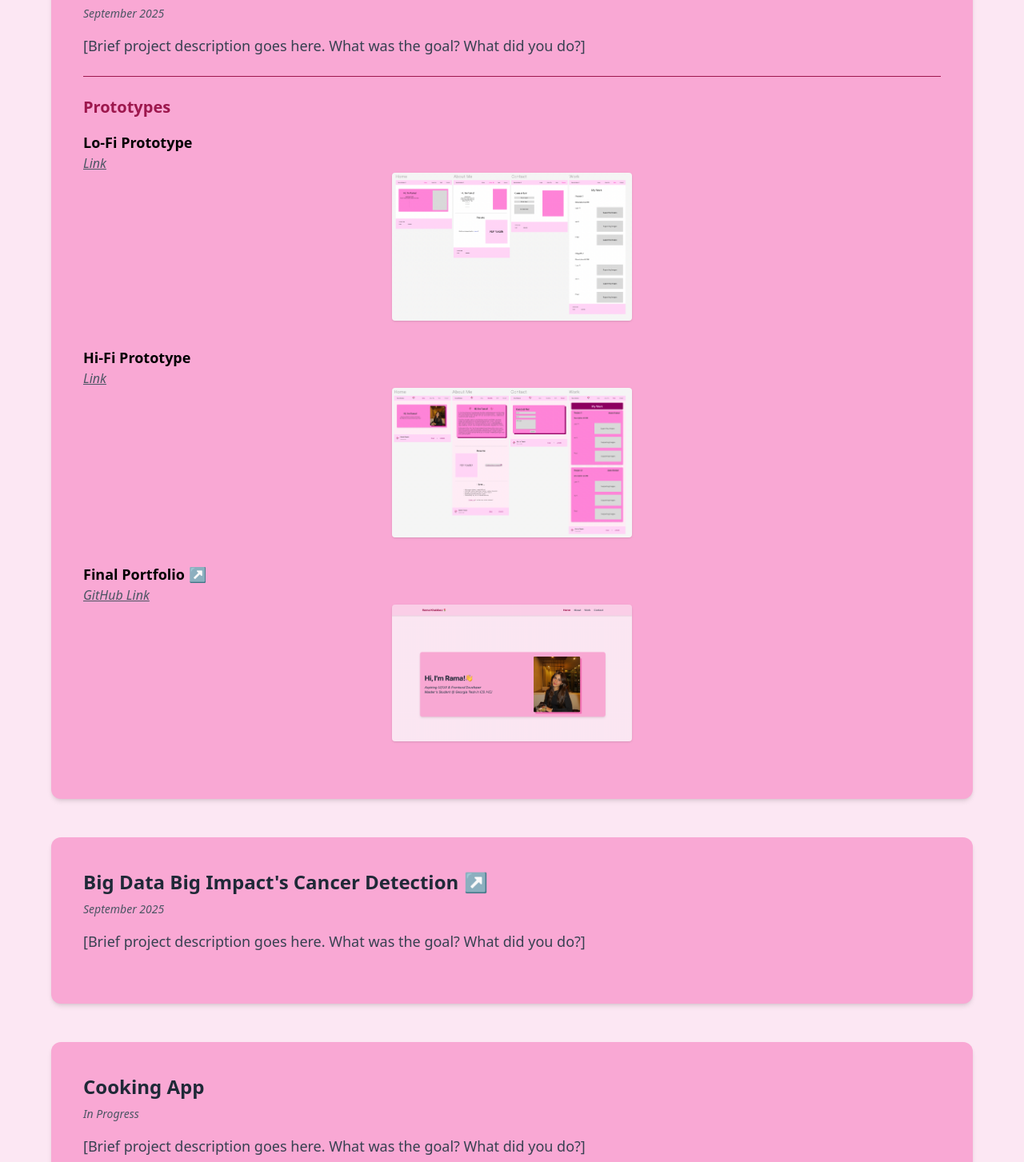
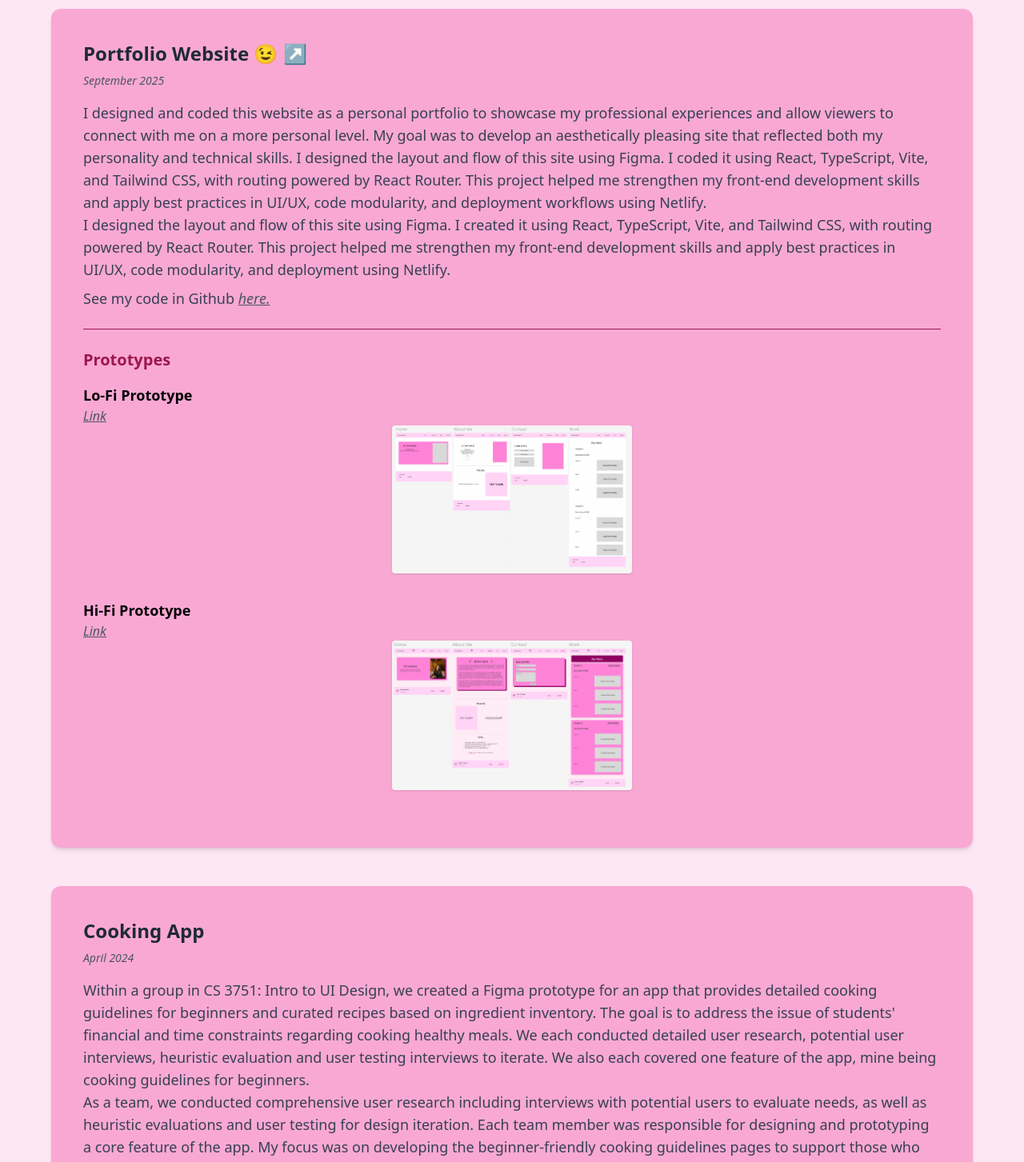
Before and after one commit to ramakhabbaz/portfolio, a React (Vite) app: page /work in a window 1280 px wide. Shown: the part 1160-2613 px from the top of the page at 80% size. Built offline with nearby package versions, Linux system fonts and the light colour scheme.

Commit message:
Finishing up project descriptions

```diff
--- a/src/pages/Work.tsx
+++ b/src/pages/Work.tsx
@@ -28,8 +28,13 @@ export default function Work() {
           </h2>
           <p className="text-sm text-gray-600 italic mb-4">In Progress</p>
           <p className="text-lg text-gray-700 mb-6">
-            [Brief project description goes here. What was the goal? What did
-            you do?]
+            At age 16, I was diagnosed with ulcerative colitis. After years of
+            struggling with symptoms and feeling alone, I realized an app could
+            aid those with gut health issues. The prototype of my app includes
+            features to track healthy habits, learn more about gut health,
+            journal daily about side effects, find recipes, and socialize with
+            others. The final app is still in progress. Read on to see the
+            development of my prototypes in Figma.
           </p>
 
           <hr className="border-pink-800 mb-6" />
@@ -114,12 +119,42 @@ export default function Work() {
         {/* Project Card Portfolio Website */}
         <div className="bg-pink-300 shadow-md rounded-xl p-6 md:p-10 mb-12 relative">
           <h2 className="text-2xl font-bold text-gray-800 mb-2">
-            Portfolio Website 😉
+            <a
+              href="https://ramakhabbaz-portfolio.netlify.app/"
+              target="_blank"
+              rel="noopener noreferrer"
+              className="hover:text-pink-900 hover:underline"
+            >
+              Portfolio Website 😉 ↗
+            </a>
           </h2>
           <p className="text-sm text-gray-600 italic mb-4">September 2025</p>
+          <p className="text-lg text-gray-700 mb-2">
+            I designed and coded this website as a personal portfolio to
+            showcase my professional experiences and allow viewers to connect
+            with me on a more personal level. My goal was to develop an
+            aesthetically pleasing site that reflected both my personality and
+            technical skills. I designed the layout and flow of this site using
+            Figma. I coded it using React, TypeScript, Vite, and Tailwind CSS,
+            with routing powered by React Router. This project helped me
+            strengthen my front-end development skills and apply best practices
+            in UI/UX, code modularity, and deployment workflows using Netlify.
+            <br />I designed the layout and flow of this site using Figma. I
+            created it using React, TypeScript, Vite, and Tailwind CSS, with
+            routing powered by React Router. This project helped me strengthen
+            my front-end development skills and apply best practices in UI/UX,
+            code modularity, and deployment using Netlify.
+          </p>
           <p className="text-lg text-gray-700 mb-6">
-            [Brief project description goes here. What was the goal? What did
-            you do?]
+            See my code in Github{" "}
+            <a
+              href="https://github.com/ramakhabbaz/portfolio"
+              target="_blank"
+              rel="noopener noreferrer"
+              className="underline text-gray-600 hover:text-pink-900 italic"
+            >
+              here.
+            </a>
           </p>
 
           <hr className="border-pink-800 mb-6" />
@@ -155,7 +190,7 @@ export default function Work() {
           <div className="mb-8">
             <h3 className="text-lg font-semibold">Hi-Fi Prototype</h3>
             <a
-              href="https://ramakhabbaz-portfolio.netlify.app/"
+              href="https://www.figma.com/design/teyS0g5SuQgzIeYVcW1Yun/Portfolio-Hi-FI?t=XA3U6tA5JIcsyW1F-1"
               target="_blank"
               rel="noopener noreferrer"
               className="underline text-gray-600 hover:text-pink-900 italic"
@@ -173,69 +208,30 @@ export default function Work() {
               </a>
             </div>
           </div>
-
-          {/*Final Product*/}
-          <div className="mb-8">
-            <h3 className="text-lg font-semibold">
-              <a
-                href=""
-                target="_blank"
-                rel="noopener noreferrer"
-                className="hover:text-pink-900 hover:underline"
-              >
-                Final Portfolio ↗
-              </a>
-            </h3>
-            <a
-              href="https://github.com/ramakhabbaz/portfolio"
-              target="_blank"
-              rel="noopener noreferrer"
-              className="underline text-gray-600 hover:text-pink-900 italic"
-            >
-              GitHub Link
-            </a>
-            <div className="flex flex-wrap gap-4 justify-center">
-              <a
-                href={portfolioFinal}
-                target="_blank"
-                rel="noopener noreferrer"
-              >
-                <img
-                  src={portfolioFinal}
-                  alt="Final Website Image"
-                  className="rounded shadow w-[300px] h-auto hover:scale-105 transition-transform duration-200"
-                />
-              </a>
-            </div>
-          </div>
-        </div>
-
-        {/* Cancer Detection Website */}
-        <div className="bg-pink-300 shadow-md rounded-xl p-6 md:p-10 mb-12 relative">
-          <h2 className="text-2xl font-bold text-gray-800 mb-2">
-            <a
-              href="https://github.com/gt-big-data/cancer-detection"
-              target="_blank"
-              rel="noopener noreferrer"
-              className="hover:text-pink-900 hover:underline"
-            >
-              Big Data Big Impact's Cancer Detection ↗
-            </a>
-          </h2>
-          <p className="text-sm text-gray-600 italic mb-4">September 2025</p>
-          <p className="text-lg text-gray-700 mb-6">
-            [Brief project description goes here. What was the goal? What did
-            you do?]
-          </p>
         </div>
 
         {/* Project Card Cooking App */}
         <div className="bg-pink-300 shadow-md rounded-xl p-6 md:p-10 mb-12 relative">
           <h2 className="text-2xl font-bold text-gray-800 mb-2">Cooking App</h2>
-          <p className="text-sm text-gray-600 italic mb-4">In Progress</p>
+          <p className="text-sm text-gray-600 italic mb-4">April 2024</p>
           <p className="text-lg text-gray-700 mb-6">
-            [Brief project description goes here. What was the goal? What did
-            you do?]
+            Within a group in CS 3751: Intro to UI Design, we created a Figma
+            prototype for an app that provides detailed cooking guidelines for
+            beginners and curated recipes based on ingredient inventory. The
+            goal is to address the issue of students' financial and time
+            constraints regarding cooking healthy meals. We each conducted
+            detailed user research, potential user interviews, heuristic
+            evaluation and user testing interviews to iterate. We also each
+            covered one feature of the app, mine being cooking guidelines for
+            beginners.
+            <br />
+            As a team, we conducted comprehensive user research including
+            interviews with potential users to evaluate needs, as well as
+            heuristic evaluations and user testing for design iteration. Each
+            team member was responsible for designing and prototyping a core
+            feature of the app. My focus was on developing the beginner-friendly
+            cooking guidelines pages to support those who are new in the
+            kitchen.
           </p>
 
           <hr className="border-pink-800 mb-6" />
@@ -274,6 +270,29 @@ export default function Work() {
             </div>
           </div>
         </div>
+
+        {/* Cancer Detection Website */}
+        <div className="bg-pink-300 shadow-md rounded-xl p-6 md:p-10 mb-12 relative">
+          <h2 className="text-2xl font-bold text-gray-800 mb-2">
+            <a
+              href="https://github.com/gt-big-data/cancer-detection"
+              target="_blank"
+              rel="noopener noreferrer"
+              className="hover:text-pink-900 hover:underline"
+            >
+              Big Data Big Impact's Cancer Detection ↗
+            </a>
+          </h2>
+          <p className="text-sm text-gray-600 italic mb-4">May 2023</p>
+          <p className="text-lg text-gray-700 mb-6">
+            I worked on the data visualization team to create a website for the
+            cancer detection project within Big Data Big Impact at Georgia Tech.
+            Our goal was to create a program that made it easier for doctors in
+            underprivileged areas to assess cancer results.
+            <br /> I personally implemented the critical tumor image upload
+            button to provide an accessibility-friendly user experience.
+          </p>
+        </div>
       </div>
     </section>
   );
```
